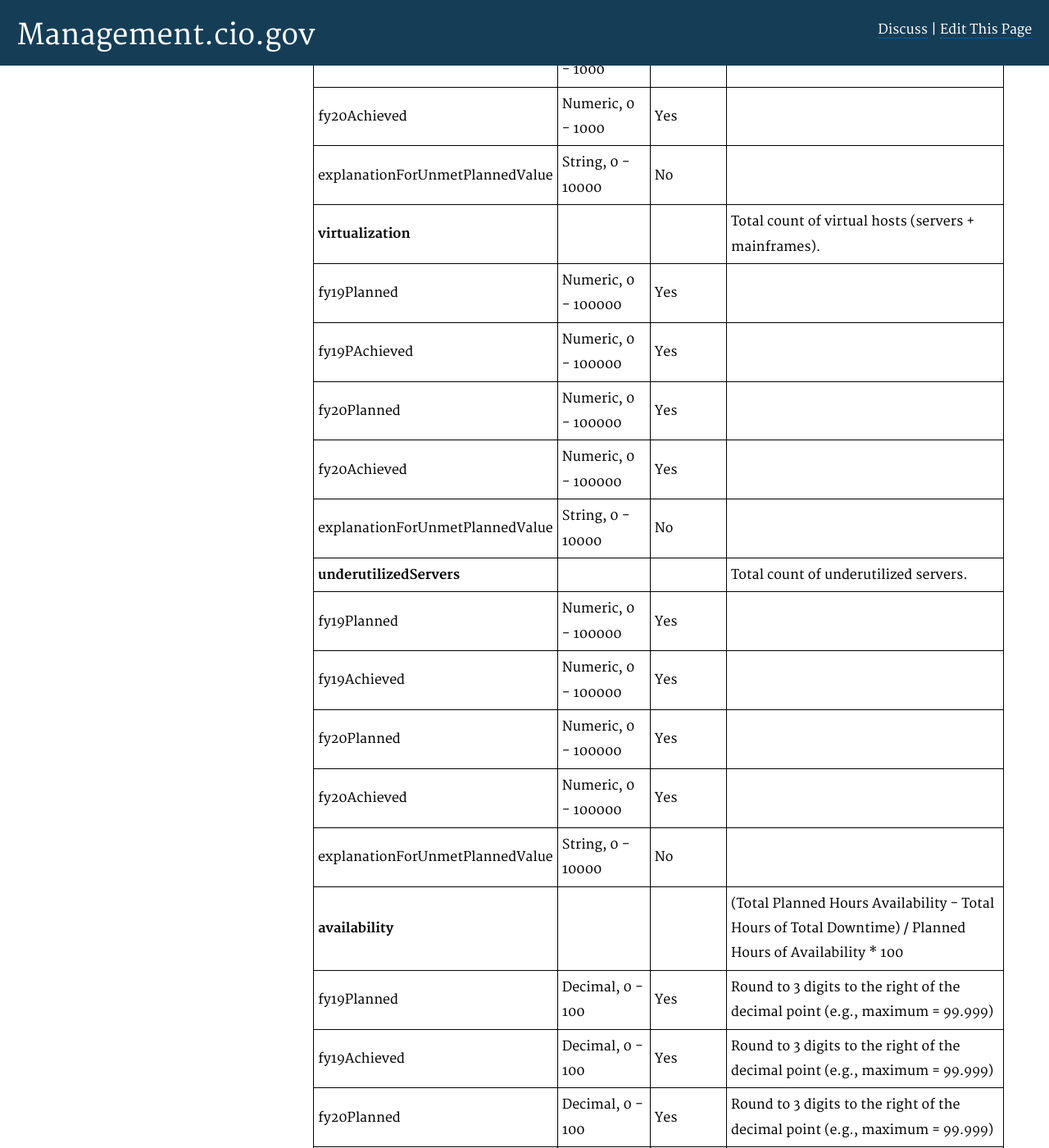
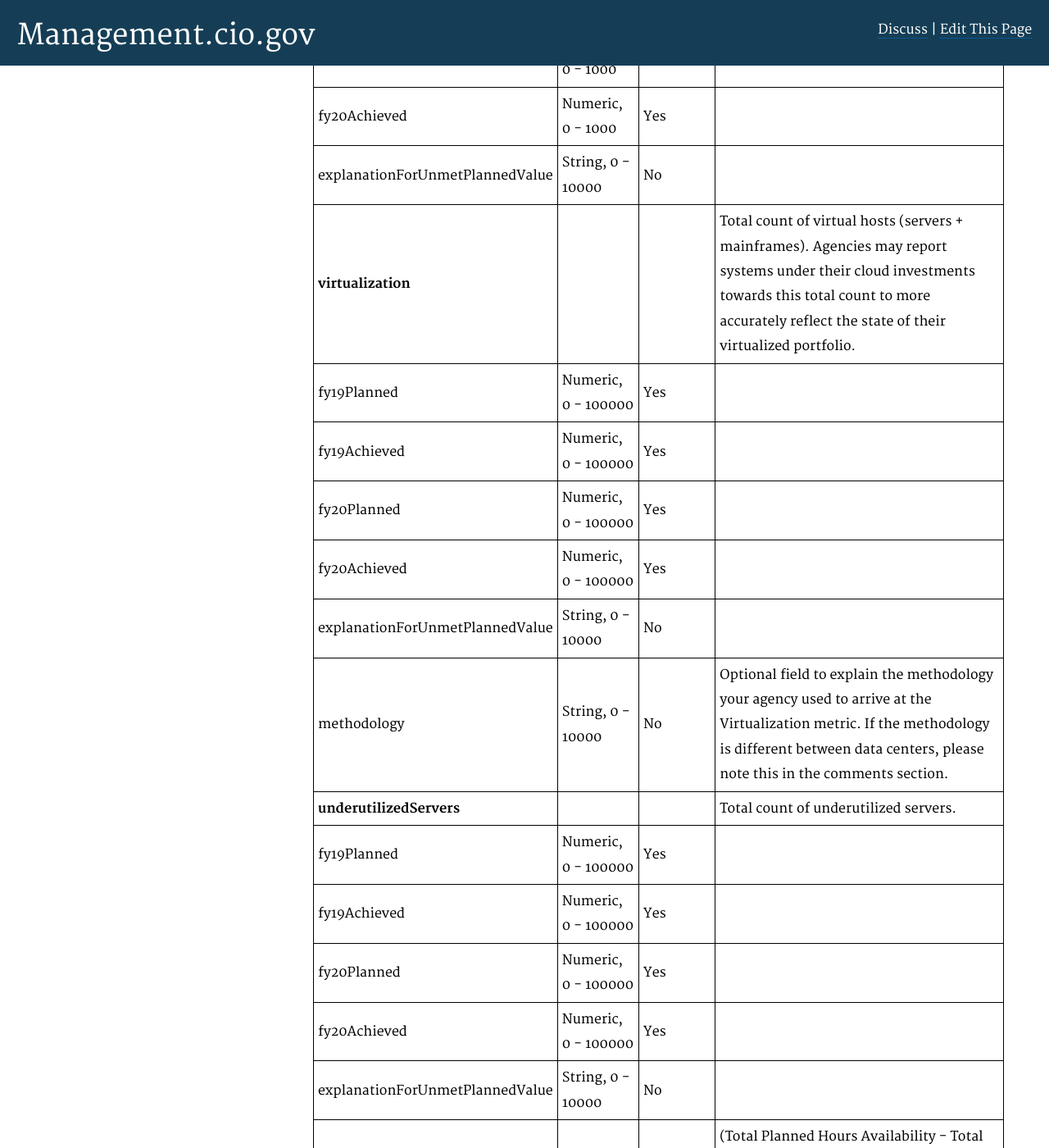
Before and after one commit to WhiteHouse/CIOmanagement, a Jekyll site: the page built from pages/schema.md, in a window 1280 px wide and 1400 px high, scrolled down 6251 px. Shown: the whole window at 82% size. Built offline with Jekyll 4.4.1, drawn with Linux system fonts in a browser that asks for light colours; some of the changed text lies outside the part shown.

Commit message:
Virtualization Update
added optional methodology section to JSON schema and example file.
Additional changes:
* Fixed 1 small typo as well
* removed:  "Agency-specific targets can be found at [datacenters.cio.gov](https://datacenters.cio.gov/agency-strategic-plan/). " because this is a dead link and no longer relevant based on new policy
* Please also note that the JSON conversion tool at: https://datacenters.cio.gov/json-conversion-tool/ is a dead link as well

```diff
--- a/pages/schema.md
+++ b/pages/schema.md
@@ -136,12 +136,13 @@ fy19Achieved                    |  Numeric, 0 - 1000               | Yes       |
 fy20Planned                    |  Numeric, 0 - 1000               | Yes       |
 fy20Achieved                    |  Numeric, 0 - 1000               | Yes       |
 explanationForUnmetPlannedValue |  String, 0 - 10000              | No      |
-**virtualization**                        |                        |           | Total count of virtual hosts (servers + mainframes).
+**virtualization**                        |                        |           | Total count of virtual hosts (servers + mainframes). Agencies may report systems under their cloud investments towards this total count to more accurately reflect the state of their virtualized portfolio.
 fy19Planned                    |  Numeric, 0 - 100000               | Yes       |
-fy19PAchieved                    |  Numeric, 0 - 100000               | Yes       |
+fy19Achieved                    |  Numeric, 0 - 100000               | Yes       |
 fy20Planned                    |  Numeric, 0 - 100000               | Yes       |
 fy20Achieved                    |  Numeric, 0 - 100000               | Yes       |
 explanationForUnmetPlannedValue |  String, 0 - 10000              | No      |
+methodology 			|  String, 0 - 10000              | No      | Optional field to explain the methodology your agency used to arrive at the Virtualization metric. If the methodology is different between data centers, please note this in the comments section.
 **underutilizedServers**                        |                        |           | Total count of underutilized servers.
 fy19Planned                    |  Numeric, 0 - 100000               | Yes       |
 fy19Achieved                    |  Numeric, 0 - 100000               | Yes       |
@@ -198,7 +199,8 @@ historicalCostSavings |  String, 5 - 10000              | Yes      |
 			"fy19Planned": 110,
 			"fy19Achieved": 0,
 			"fy20Planned": 120,
-			"fy20Achieved": 0
+			"fy20Achieved": 0,
+			"methodology": "OPTIONAL TEXT"
 		},
 		"underutilizedServers": {
 			"fy19Planned": 100,
```
Also changed, not shown: other parts of pages/schema.md (+1 -1 lines).
